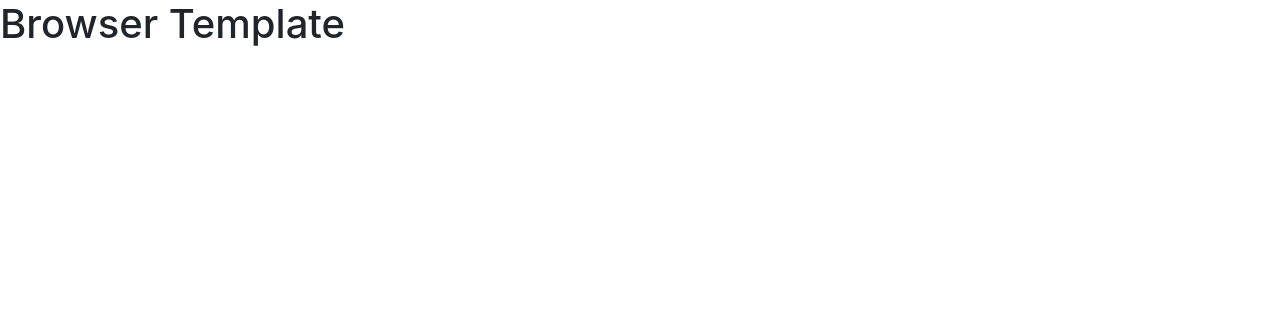
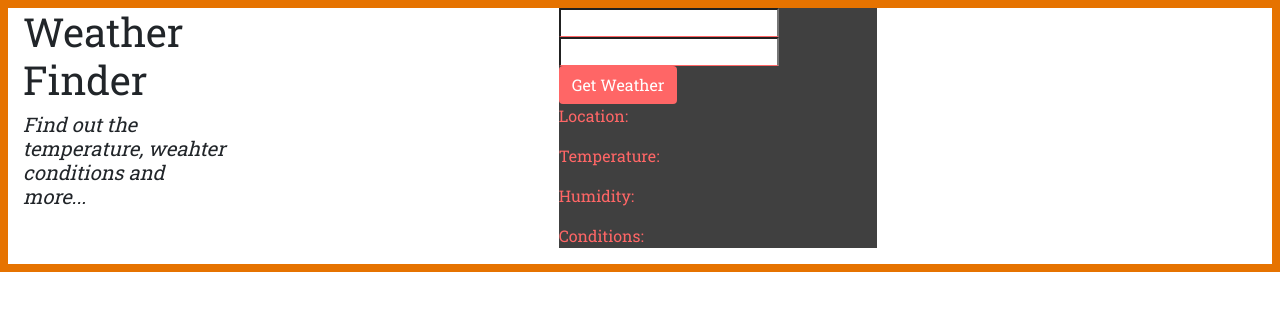
Before and after one commit to torystosse/weather-app-client, a website built with webpack: page index.html in a window 1280 px wide. Built offline with nearby package versions, Linux system fonts and the light colour scheme.

Commit message:
Added initial HTML & CSS

```diff
--- a/assets/styles/index.scss
+++ b/assets/styles/index.scss
@@ -1 +1,43 @@
 @import '~bootstrap/scss/bootstrap';
+
+
+* {
+  font-family: 'Roboto Slab', serif;
+}
+
+form {
+  display: inline;
+}
+
+h5 {
+  font-style: italic;
+}
+
+input {
+  background-color: none;
+  border-bottom: 1px #ff6666 solid;
+}
+
+p {
+  color: #ff6666;
+}
+
+.btn {
+  background-color: #ff6666;
+  color: white;
+}
+
+.container-fluid {
+  border: 8px #e67300 solid;
+  display: flex;
+  flex-direction: row;
+}
+
+.heading-section {
+  align-items: stretch;
+}
+
+.info-section {
+  align-items: stretch;
+  background-color: #404040;
+}
--- a/index.html
+++ b/index.html
@@ -1,17 +1,46 @@
 <!DOCTYPE html>
 <html>
+
 <head>
-      <title>Example</title>
+  <title>Weather Finder</title>
   <meta name="viewport" content="width=device-width, initial-scale=1">
 
   <!-- Do not add `link` tags-->
   <link rel="shortcut icon" type="image/x-icon" href="favicon.ico">
+  <link href="https://fonts.googleapis.com/css?family=Roboto+Slab" rel="stylesheet">
+
 
   <!-- Do not add `script` tags-->
   <script src="public/vendor.js" type="text/javascript" charset="utf-8" defer></script>
   <script src="public/application.js" type="text/javascript" charset="utf-8" defer></script>
 </head>
+
 <body>
-      <h1>Browser Template</h1>
+  <div class="container-fluid">
+    <div class="row">
+      <div class="col-5">
+        <header class="heading-section">
+          <h1>Weather Finder</h1>
+          <h5>Find out the temperature, weahter conditions and more...</h5>
+        </header>
+      </div>
+    </div>
+    <div class="row">
+      <div class="col-7">
+        <main class="info-section">
+          <form>
+            <input type="text"></input>
+            <input type="text"></input>
+          <button class="btn btn-*">Get Weather</button>
+        </form>
+          <p>Location:</p>
+          <p>Temperature:</p>
+          <p>Humidity:</p>
+          <p>Conditions:</p>
+        </main>
+      </div>
+    </div>
+  </div>
 </body>
+
 </html>
```
Lines whose indentation alone changed are shown as unchanged.
